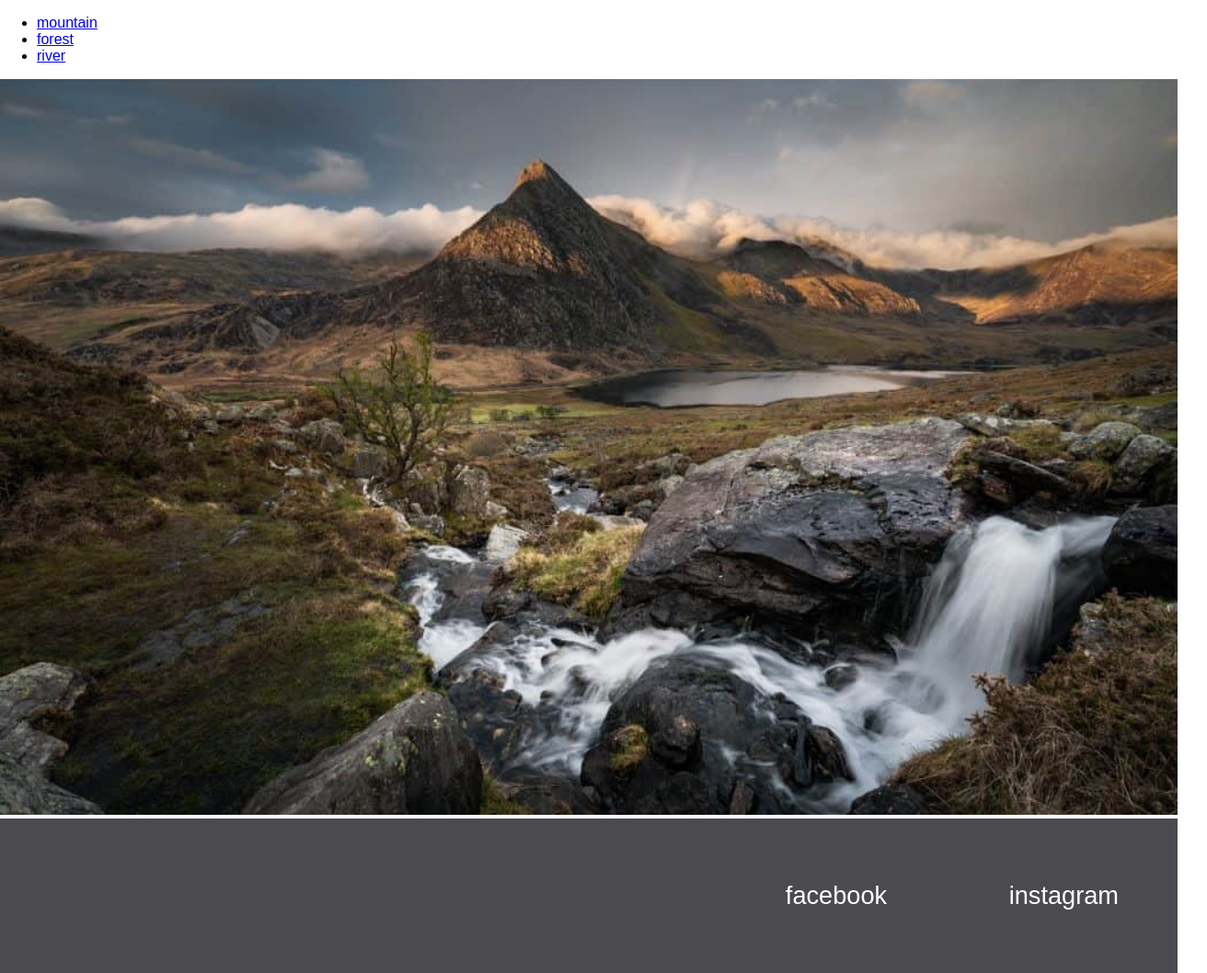
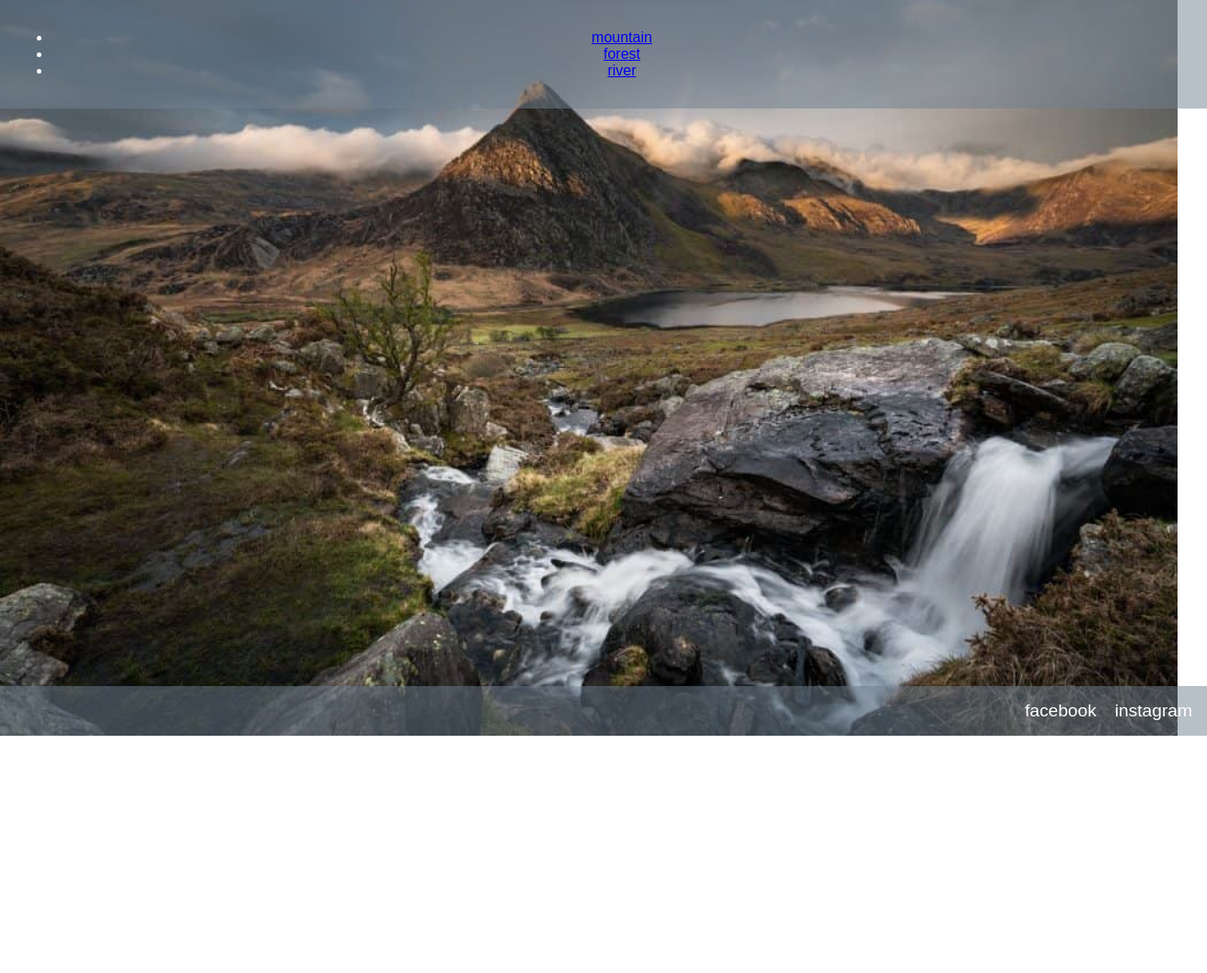
Before and after one commit to bertellis/Summit, a plain HTML site: page mountain.html in a window 1280 px wide. Shown: the whole page at 92% size, 1312 px wide, since content can reach past the window. After the commit the page ends 804 px from the top, so only its background shows below. Drawn offline with Linux system fonts and the light colour scheme.

Commit message:
Header and footer work

```diff
--- a/css/style.css
+++ b/css/style.css
@@ -3,9 +3,18 @@ body {
   padding: 0;
   font-family: "poppins" , sans-serif;
 }
+.header {
+  position: absolute;
+  top: 0;
+  width: 100%;
+  padding: 1rem;
+  background-color: rgba(112, 128, 144, 0.5); /* Semi-transparent background */
+  color: white;
+  text-align: center;
+}
 
 div {
-  background-image: url("/workspace/Summit/images/snowdonia.jpg");
+
 }
 
 .img {
@@ -19,23 +28,31 @@ div {
 h2 {
   text-align: center;
 }
-footer {
-  background-color: #4a4a4f;
-  height: fit-content;
+/*
+.footer {
+
+  position: absolute;
+  bottom: 0;
+  width: 100%;
+  background-color: rgba(112, 128, 144, 0.5);
+  padding: 1rem;
+  color: white;
+  text-align: right;
+  height: 75px;
   width: 100%;
 
 }
 footer ul{
   list-style: none;
-  background-color: #4a4a4f;
   text-align: right;
+  height: 40px;
   margin: 0;
   padding: 0;
 }
 footer li{
   font-size: 1.7em;
   height: 40px;
-  line-height: 40px;
+  line-height: 200px;
   display: inline-block;
   margin: 5%;
 }
@@ -47,3 +64,38 @@ footer a {
 footer a:hover {
   text-decoration: underline;
 }
+*/
+.footer {
+  position: absolute;
+  bottom: 0;
+  width: 100%;
+  background-color: rgba(112, 128, 144, 0.5); /* Semi-transparent background */
+  color: white;
+  padding: 1rem;
+  display: flex;
+  justify-content: flex-end;
+  align-items: center;
+}
+
+footer ul {
+  list-style: none;
+  display: flex;
+  gap: 20px; /* Spacing between items */
+  margin: 0;
+  padding: 0;
+}
+
+footer li {
+  font-size: 1.2em;
+  margin: 0;
+}
+
+footer a {
+  text-decoration: none;
+  color: #fff;
+  display: block;
+}
+
+footer a:hover {
+  text-decoration: underline;
+}
--- a/mountain.html
+++ b/mountain.html
@@ -8,7 +8,8 @@
     <title>Summit Events</title>
 </head>
 <body>
-    <nav>
+    <img src="images/snowdonia.jpg" alt="Image of Snowdonia" id="bg-image1">
+    <nav class="header">
         <ul>
             <li><a href="mountain.html">mountain</a></li>
             <li><a href="forest.html">forest</a></li>
@@ -16,15 +17,15 @@
         </ul>
     </nav>
     <div>
-        <img src="images/snowdonia.jpg" alt="Image of Snowdonia" id="bg-image1">
 
     </div>
-    <footer>
-      <ul>
-          <li><a href="https://www.facebook.com/profile.php?id=61555943190572">facebook</a></li>
-          <li><a href="">instagram</a></li>
 
-      </ul>
-  </footer>
 </body>
+<footer class="footer">
+    <ul>
+        <li><a href="https://www.facebook.com/profile.php?id=61555943190572">facebook</a></li>
+        <li><a href="">instagram</a></li>
+
+    </ul>
+</footer>
 </html>
```
